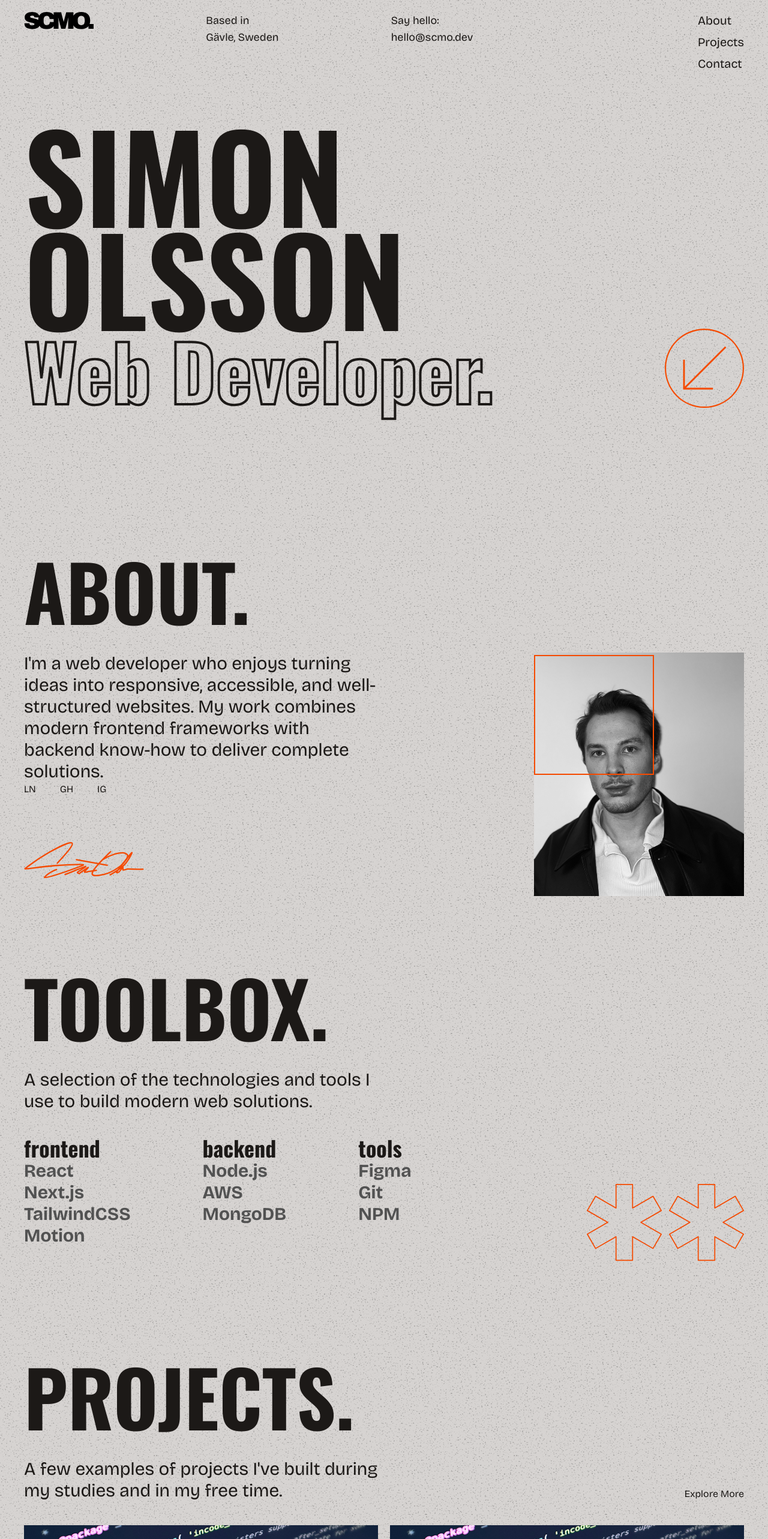
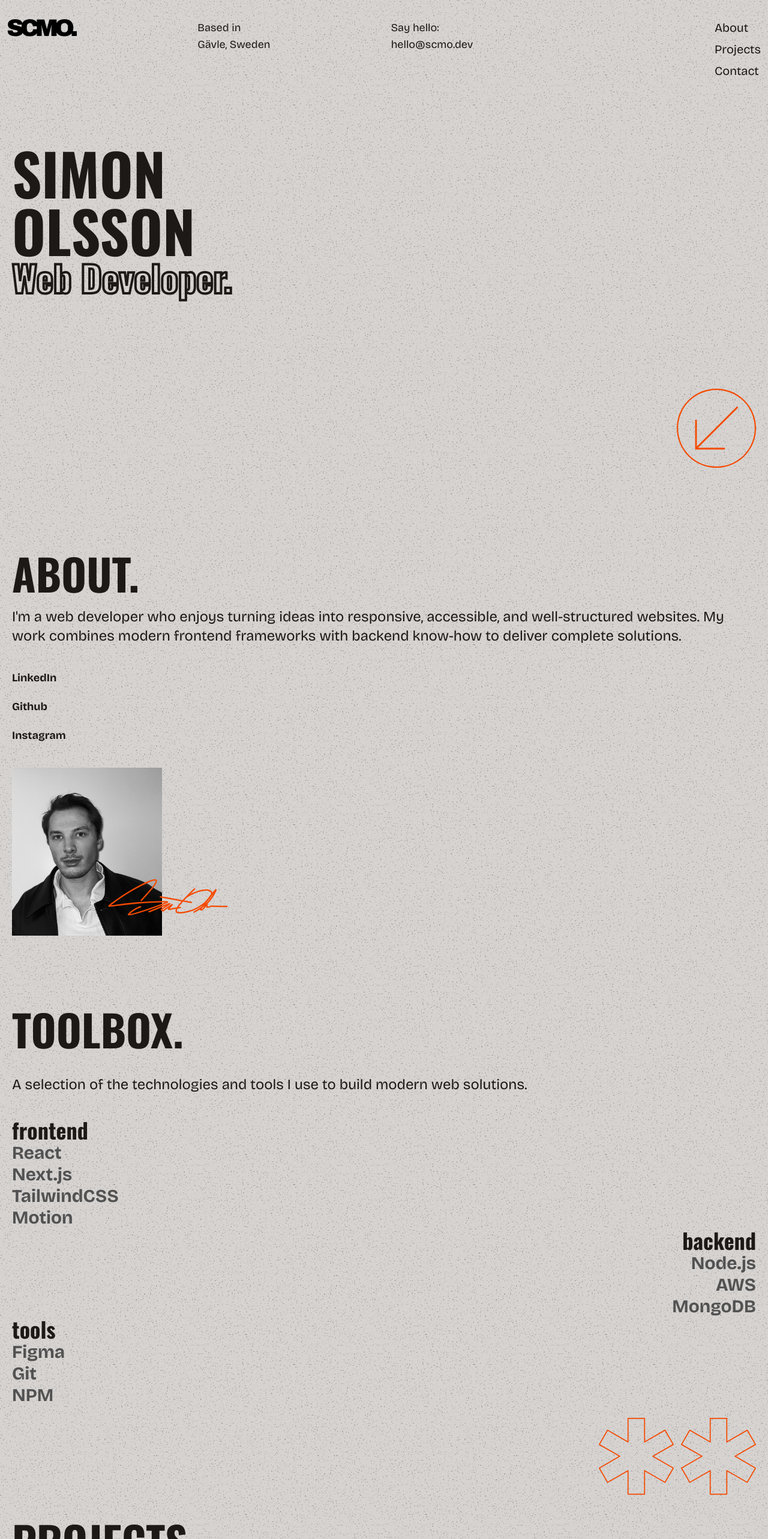
Before and after one commit to scmo-1/portfolio, a Next.js app: page / in a window 1280 px wide. Shown: the top 2566 px of the page at 60% size. Built offline with nearby package versions, Linux system fonts and the light colour scheme.

Commit message:
mobile layout

```diff
--- a/src/app/globals.css
+++ b/src/app/globals.css
@@ -3,7 +3,13 @@
 @layer utilities {
   .text-outline {
     color: transparent;
-    -webkit-text-stroke: 4px #1c1917;
+    -webkit-text-stroke: 2px #1c1917;
+  }
+  @media screen and (min-width: 1024px) {
+    .text-outline {
+      color: transparent;
+      -webkit-text-stroke: 4px #1c1917;
+    }
   }
 }
 
--- a/src/app/page.jsx
+++ b/src/app/page.jsx
@@ -5,7 +5,7 @@ import Toolbox from "@/components/sections/toolbox/toolbox";
 
 export default function Home() {
   return (
-    <div className="mx-auto flex h-fit w-full max-w-screen-2xl flex-col px-10">
+    <div className="mx-auto flex h-fit w-full max-w-screen-2xl flex-col px-5">
       <HeroSection />
       <AboutSection />
       <Toolbox />
--- a/src/components/sections/about/AboutSection.jsx
+++ b/src/components/sections/about/AboutSection.jsx
@@ -6,40 +6,39 @@ import Star from "@/assets/Star.svg";
 function AboutSection() {
   return (
     <section className="mt-30">
-      <h2 className="text-9xl"> ABOUT.</h2>
-      <div className="mt-10 flex justify-between">
-        <article className="flex w-1/2 flex-col">
-          <p className="text-3xl">
+      <h2 className="text-7xl"> ABOUT.</h2>
+      <div className="relative flex flex-col">
+        <article className="flex flex-col">
+          <p className="mt-5 text-2xl">
             I'm a web developer who enjoys turning ideas into responsive,
             accessible, and well-structured websites. My work combines modern
             frontend frameworks with backend know-how to deliver complete
             solutions.
           </p>
-          <ul className="flex gap-10">
+          <ul className="mt-10 flex flex-col gap-5 text-lg font-bold">
             <li>
-              <a href="#">LN</a>
+              <a href="#">LinkedIn</a>
             </li>
             <li>
-              <a href="#">GH</a>
+              <a href="#">Github</a>
             </li>
             <li>
-              <a href="#">IG</a>
+              <a href="#">Instagram</a>
             </li>
           </ul>
-          <Signature className="mt-auto h-30 w-50 text-orange-600" />
         </article>
-        <div className="relative">
+        <div className="relative mt-10 h-[280px] w-[250px]">
           <Image
             src={"/images/portrait.png"}
-            height={350}
-            width={350}
+            fill
             className="z-5"
             alt="Portrait"
           />
-          <span className="absolute top-1 z-1 h-50 w-50 border-2 border-orange-600"></span>
+        </div>
+        <div className="absolute bottom-1 left-40 z-10">
+          <Signature className="h-30 w-50 text-orange-600" />
         </div>
       </div>
-      <div></div>
     </section>
   );
 }
--- a/src/components/sections/hero/HeroSection.jsx
+++ b/src/components/sections/hero/HeroSection.jsx
@@ -3,14 +3,14 @@ import ArrowIcon from "@/assets/ArrowIcon.svg";
 
 function HeroSection() {
   return (
-    <section className="flex min-h-screen w-full justify-between py-30">
-      <div className="flex w-full justify-between">
-        <h1 className="flex flex-col self-end">
-          <span className="text-[200px]">SIMON</span>
-          <span className="-mt-32 text-[200px]">OLSSON</span>
-          <span className="text-outline -mt-15 text-9xl">Web Developer.</span>
+    <section className="h-screen w-full pt-60">
+      <div className="flex h-full w-full flex-col">
+        <h1 className="flex flex-col">
+          <span className="text-8xl">SIMON</span>
+          <span className="text-8xl">OLSSON</span>
+          <span className="text-outline text-6xl">Web Developer.</span>
         </h1>
-        <div className="self-end text-orange-600">
+        <div className="mt-auto mb-5 self-end text-orange-600">
           <ArrowIcon />
         </div>
       </div>
@@ -19,3 +19,16 @@ function HeroSection() {
 }
 
 export default HeroSection;
+
+// <section className="flex min-h-screen w-full justify-between py-30">
+//   <div className="flex w-full justify-between">
+//     <h1 className="flex flex-col self-end">
+//       <span className="text-[200px]">SIMON</span>
+//       <span className="-mt-32 text-[200px]">OLSSON</span>
+//       <span className="text-outline -mt-15 text-9xl">Web Developer.</span>
+//     </h1>
+//     <div className="self-end text-orange-600">
+//       <ArrowIcon />
+//     </div>
+//   </div>
+// </section>
--- a/src/components/sections/projects/ProjectsSection.jsx
+++ b/src/components/sections/projects/ProjectsSection.jsx
@@ -3,18 +3,15 @@ import ProjectCard from "../../ui/ProjectCard";
 
 function ProjectsSection() {
   return (
-    <section className="mt-40 mb-20 flex flex-col gap-10">
-      <h2 className="text-9xl">PROJECTS.</h2>
-      <div className="flex w-full justify-between">
-        <p className="w-1/2 text-3xl">
+    <section className="mt-10 mb-20 flex flex-col gap-10">
+      <h2 className="text-7xl">PROJECTS.</h2>
+      <div className="flex w-full flex-col justify-between">
+        <p className="text-2xl">
           A few examples of projects I've built during my studies and in my free
           time.
         </p>
-        <a href="#" className="self-end">
-          Explore More
-        </a>
       </div>
-      <div className="grid grid-cols-2 gap-5">
+      <div className="grid grid-cols-1 gap-5">
         <ProjectCard />
         <ProjectCard />
       </div>
--- a/src/components/sections/toolbox/toolbox.jsx
+++ b/src/components/sections/toolbox/toolbox.jsx
@@ -4,12 +4,12 @@ import Star from "@/assets/Star.svg";
 function Toolbox() {
   return (
     <section className="mt-30 flex flex-col gap-10">
-      <h2 className="text-9xl">TOOLBOX.</h2>
-      <p className="w-1/2 text-3xl">
+      <h2 className="text-7xl">TOOLBOX.</h2>
+      <p className="text-2xl">
         A selection of the technologies and tools I use to build modern web
         solutions.
       </p>
-      <div className="flex gap-30">
+      <div className="flex flex-col">
         <ul className="text-3xl font-bold text-neutral-600">
           <h3 className="text-4xl text-stone-900">frontend</h3>
           <li>React</li>
@@ -17,7 +17,7 @@ function Toolbox() {
           <li>TailwindCSS</li>
           <li>Motion</li>
         </ul>
-        <ul className="text-3xl font-bold text-neutral-600">
+        <ul className="place-items-end text-3xl font-bold text-neutral-600">
           <h3 className="text-4xl text-stone-900">backend</h3>
           <li>Node.js</li>
           <li>AWS</li>
@@ -29,7 +29,7 @@ function Toolbox() {
           <li>Git</li>
           <li>NPM</li>
         </ul>
-        <div className="ms-auto mt-20 flex gap-3 self-end">
+        <div className="ms-auto mt-5 flex gap-3 self-end">
           <Star className="text-orange-600" />
           <Star className="text-orange-600" />
         </div>
--- a/src/components/ui/Header.jsx
+++ b/src/components/ui/Header.jsx
@@ -5,9 +5,9 @@ import MenuIcon from "@/assets/MenuIcon.svg";
 
 function Header() {
   return (
-    <header className="fixed flex w-full justify-between px-10 py-5 text-lg">
+    <header className="fixed flex w-full justify-between px-3 py-8 text-lg">
       <Link href={"#"}>
-        <Logo />
+        <Logo className="text-red-500" />
       </Link>
       <span className="hidden lg:block">
         Based in <br /> Gävle, Sweden
```
